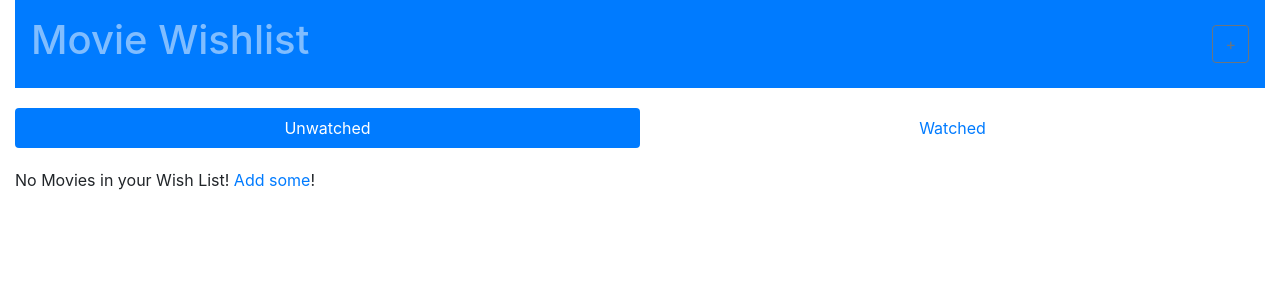
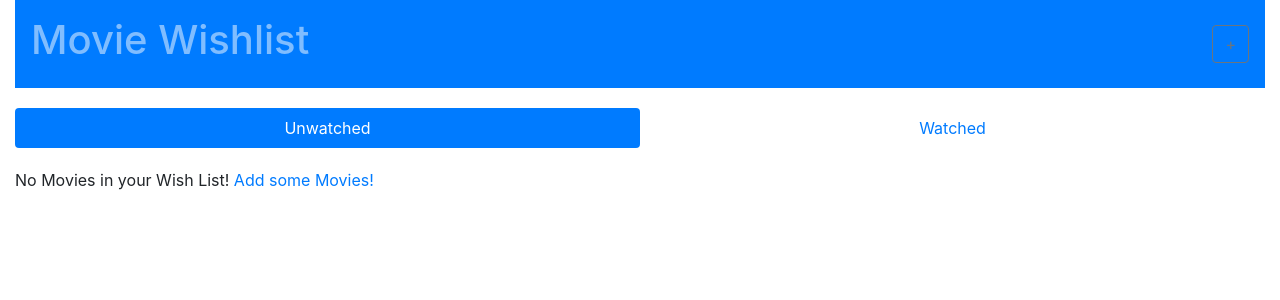
Before and after one commit to erin-doyle/reactathon-a11y-workshop, a React (Create React App) app: page /wishlist/unwatched in a window 1280 px wide. Shown: the top 300 px of the page. Built offline with nearby package versions, Linux system fonts and the light colour scheme; what react-a11y would draw is missing.

Commit message:
Added aria-labelledby to group together the text and link that's shown when there are no movies yet in the Wishlist

```diff
--- a/src/wishlist/MovieWishlist.js
+++ b/src/wishlist/MovieWishlist.js
@@ -82,7 +82,11 @@ class MovieWishlist extends Component {
                                 movieActions={movieActions}
                             />
                         </div>
-                        : <p>No Movies in your Wish List! <Link to="/browse">Add some</Link>!</p>
+                        : <div aria-labelledby="noMoviesText addLink">
+                            <span id="noMoviesText">
+                                No Movies in your Wish List! <Link id="addLink" to="/browse">Add some Movies!</Link>
+                            </span>
+                        </div>
                     }
 
                     { showEditor
```
